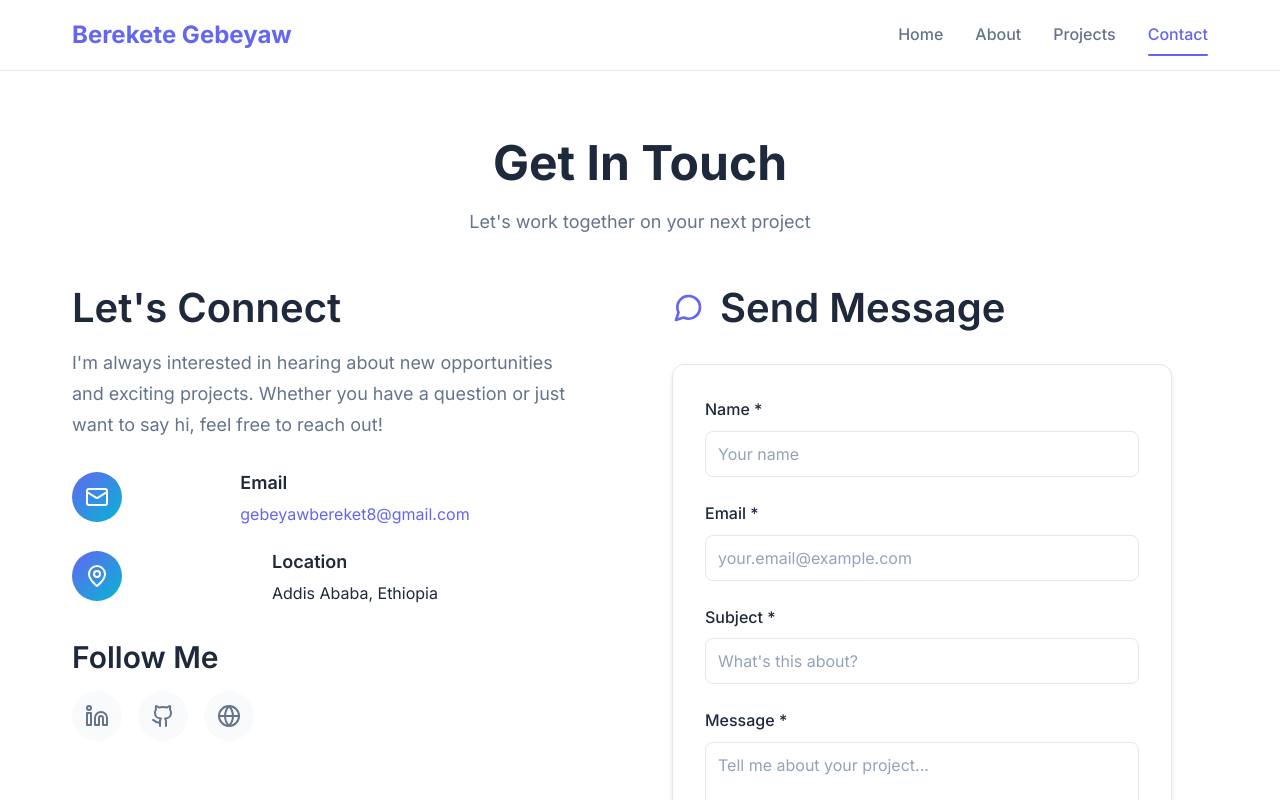
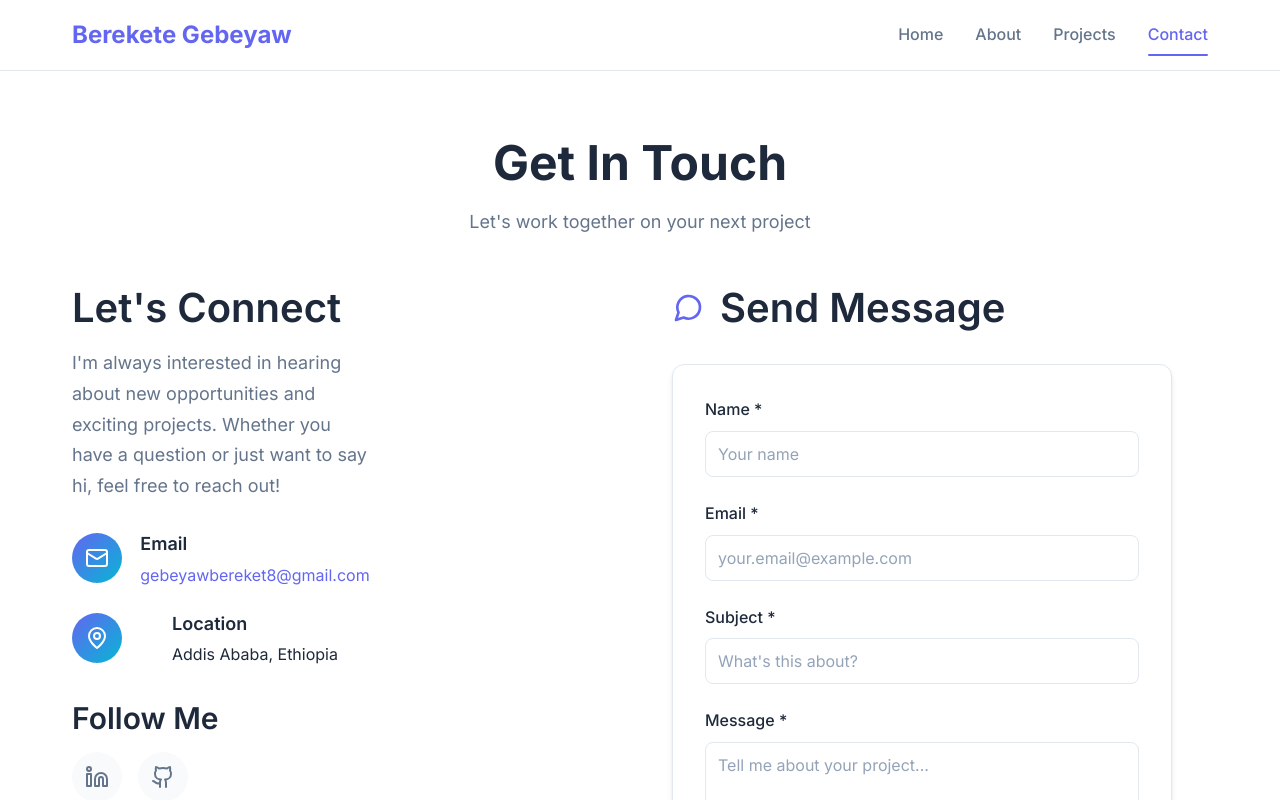
Before and after one commit to Bereketgebeyaw/Bereket-Portfolio-, a React (Create React App) app in the folder portfolio-frontend/: page /contact in a window 1280 px wide. Shown: the top 800 px of the page. Built offline with nearby package versions, Linux system fonts and the light colour scheme; the HTML template or start-up script is replaced by a standard one.

Commit message:
ui update

```diff
--- a/portfolio-frontend/src/pages/Contact.css
+++ b/portfolio-frontend/src/pages/Contact.css
@@ -27,7 +27,7 @@
 
 /* Contact Information */
 .contact-info {
-  max-width: 500px;
+  max-width: 300px;
 }
 
 .contact-info h2 {
--- a/portfolio-frontend/src/pages/Contact.jsx
+++ b/portfolio-frontend/src/pages/Contact.jsx
@@ -100,12 +100,7 @@ const Contact = () => {
       url: 'https://github.com/Bereketgebeyaw',
       color: '#333'
     },
-    {
-      icon: <Globe size={24} />,
-      name: 'Website',
-      url: 'https://example.com',
-      color: '#007acc'
-    }
+
   ];
 
   return (
```
